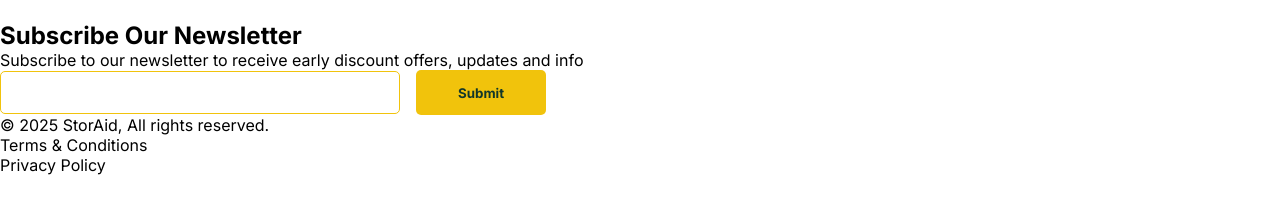
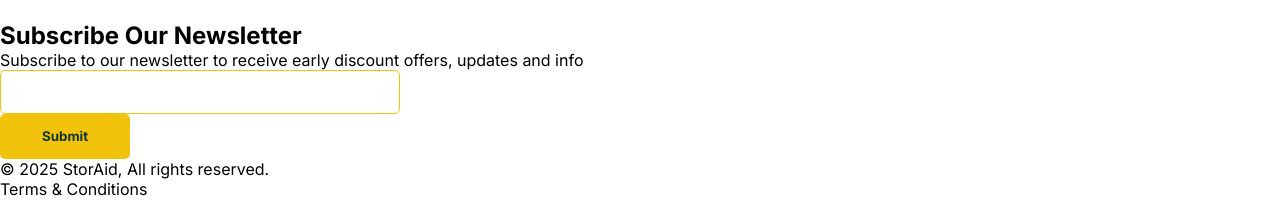
Before and after one commit to emillarsson99-m0wgli/StoraidStorageService, a React (Vite) app: page / in a window 1280 px wide. Shown: the part 6107-6308 px from the top of the page. Before the commit the page ends 6282 px from the top, so only its background shows below. Built offline with nearby package versions, Linux system fonts and the light colour scheme.

Commit message:
Redid inputForm

```diff
--- a/src/Components/InputForm.jsx
+++ b/src/Components/InputForm.jsx
@@ -1,14 +1,20 @@
 import Button from "./Button"
 
-function InputForm() {
+function InputForm( Text, shownText, placeholder, name, className ) {
   return (
+
     <div className="input-form">
-        <input className="input" type="text" />
-        <form  className="form" action="POST" placeholder="Your name"></form>
-        <div className="newsletter-btn">
-            <Button Text="Submit"/>
+
+      <form action="">
+        <label className={`label ${className}`}  htmlFor={Text}>{shownText}</label>
+        <input className={`input ${className}`} type="text" placeholder={placeholder} name={name} />
+        <div>
+          <Button Text="Submit" />
         </div>
+      </form>
+
     </div>
+
   )
 }
 
```
